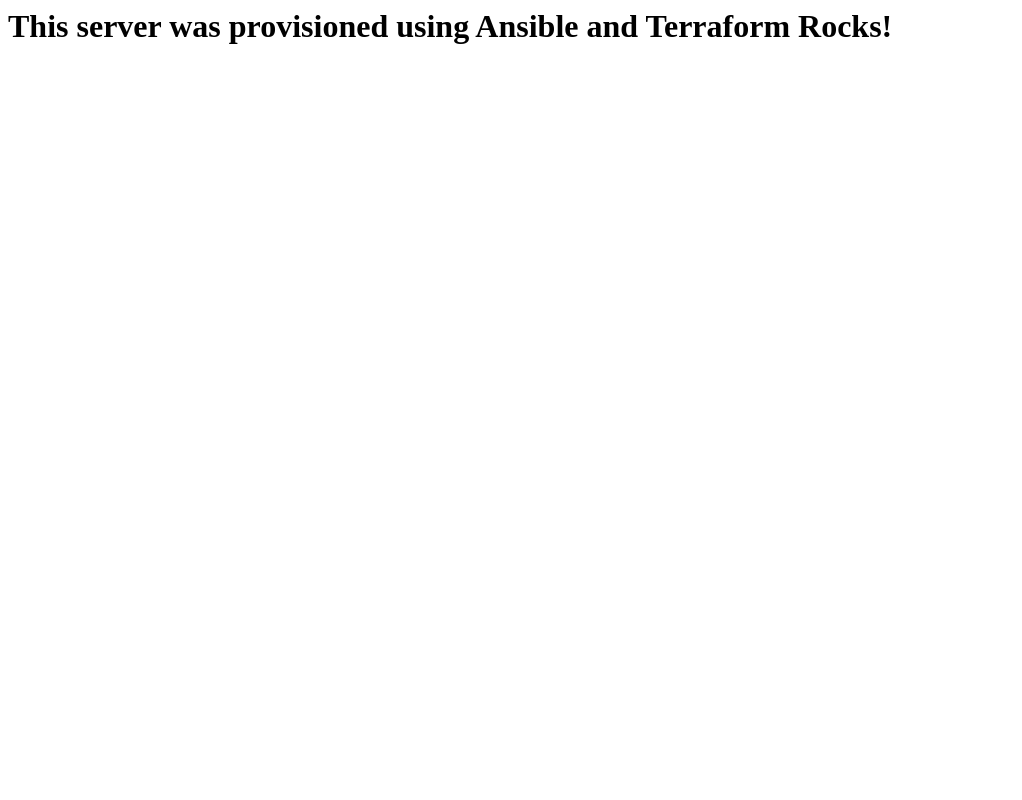
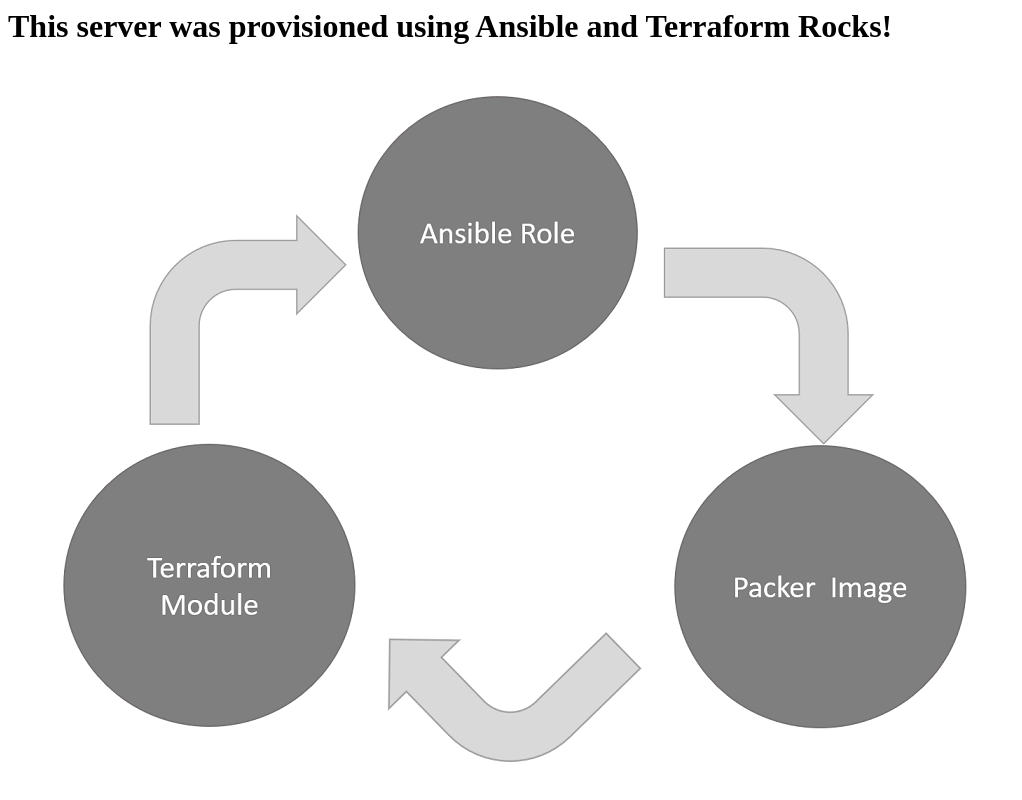
Before and after one commit to lenisha/vsts-terraform-ansible-packer, a plain HTML site: page web/index.html in a window 1280 px wide. Shown: the whole page, without its empty margins (0-1022 px from the left). Drawn offline with Linux system fonts and the light colour scheme.

Commit message:
add images

```diff
--- a/web/index.html
+++ b/web/index.html
@@ -2,5 +2,6 @@
 <head><title>Configuration Management Hands On</title></head>
 
 <h1>This server was provisioned using <strong>Ansible and Terraform</strong> Rocks! </h1>
+<img src="trio-gray.PNG"/>
 
 </html>
```
Also changed, not shown: terraform/azure/graph.svg (added), web/trio-color.PNG (added), web/trio-double.PNG (added), web/trio-gray.PNG (added), 1 other file.
